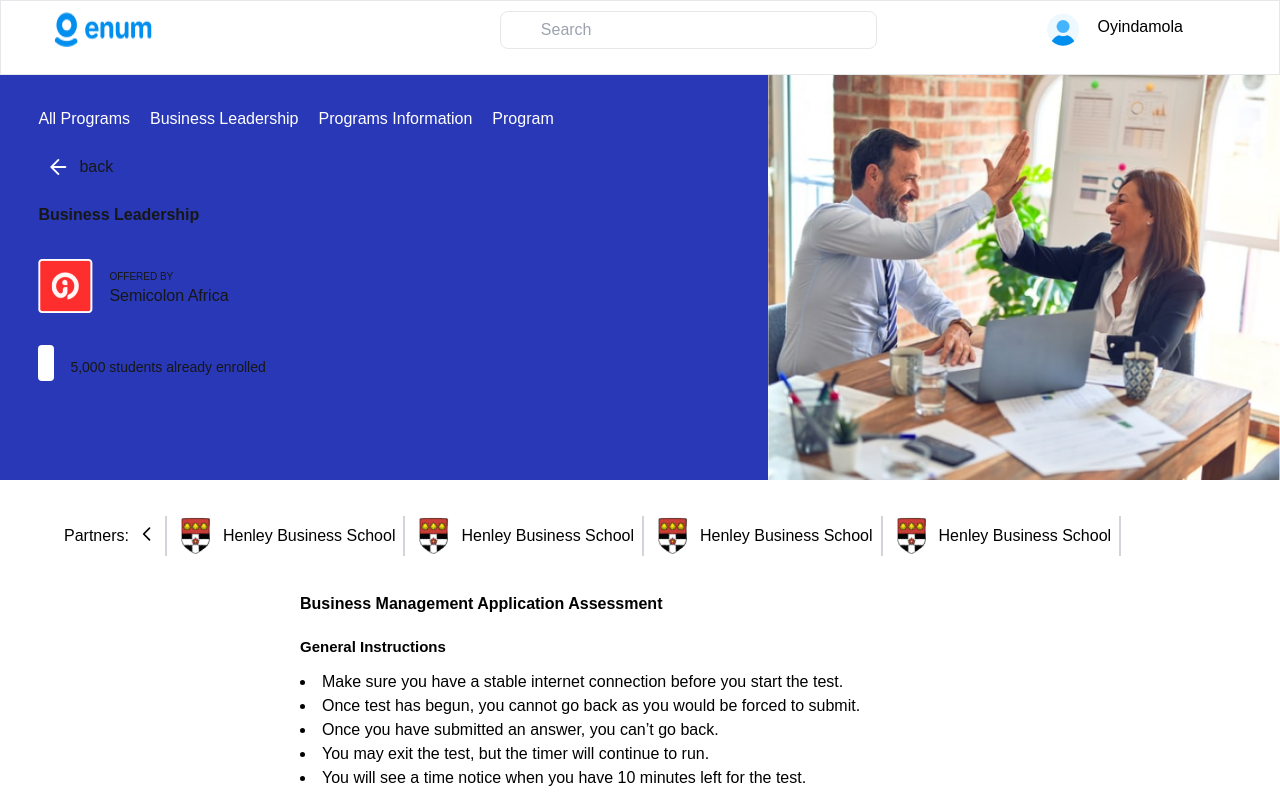
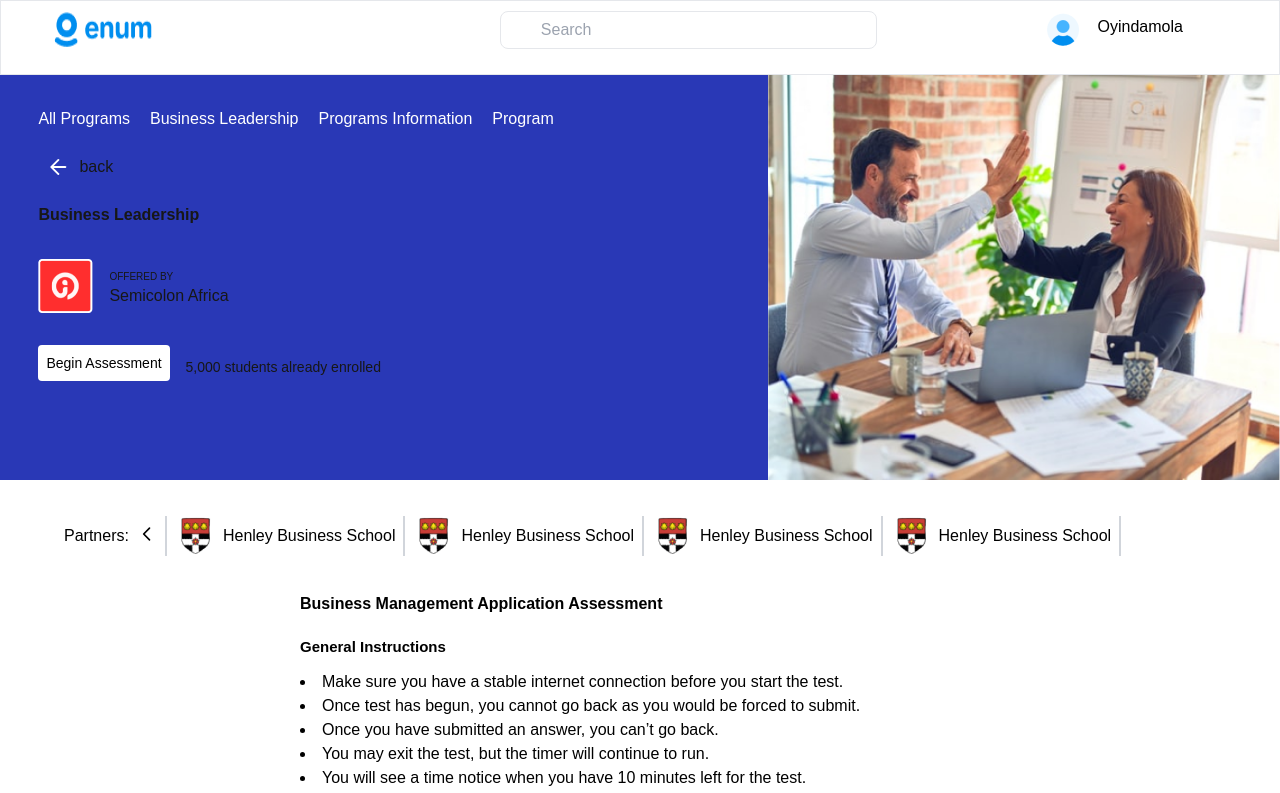
Before and after one commit to Yisaterese/enum-task, a Next.js app: page /takeAssessment in a window 1280 px wide. Shown: the top 793 px of the page. Built offline with nearby package versions, Linux system fonts and the light colour scheme; some icons are missing.

Commit message:
fixed build error

```diff
--- a/app/takeAssessment/page.tsx
+++ b/app/takeAssessment/page.tsx
@@ -7,7 +7,7 @@ export default function  Page(){
     return(
         <div>
             <Navbar />
-            <Hero/>
+            <Hero path={'/assessmentPage'} buttonText={'Begin Assessment'}/>
             <Partners/>
             <AssessmentPage/>
         </div>
```
